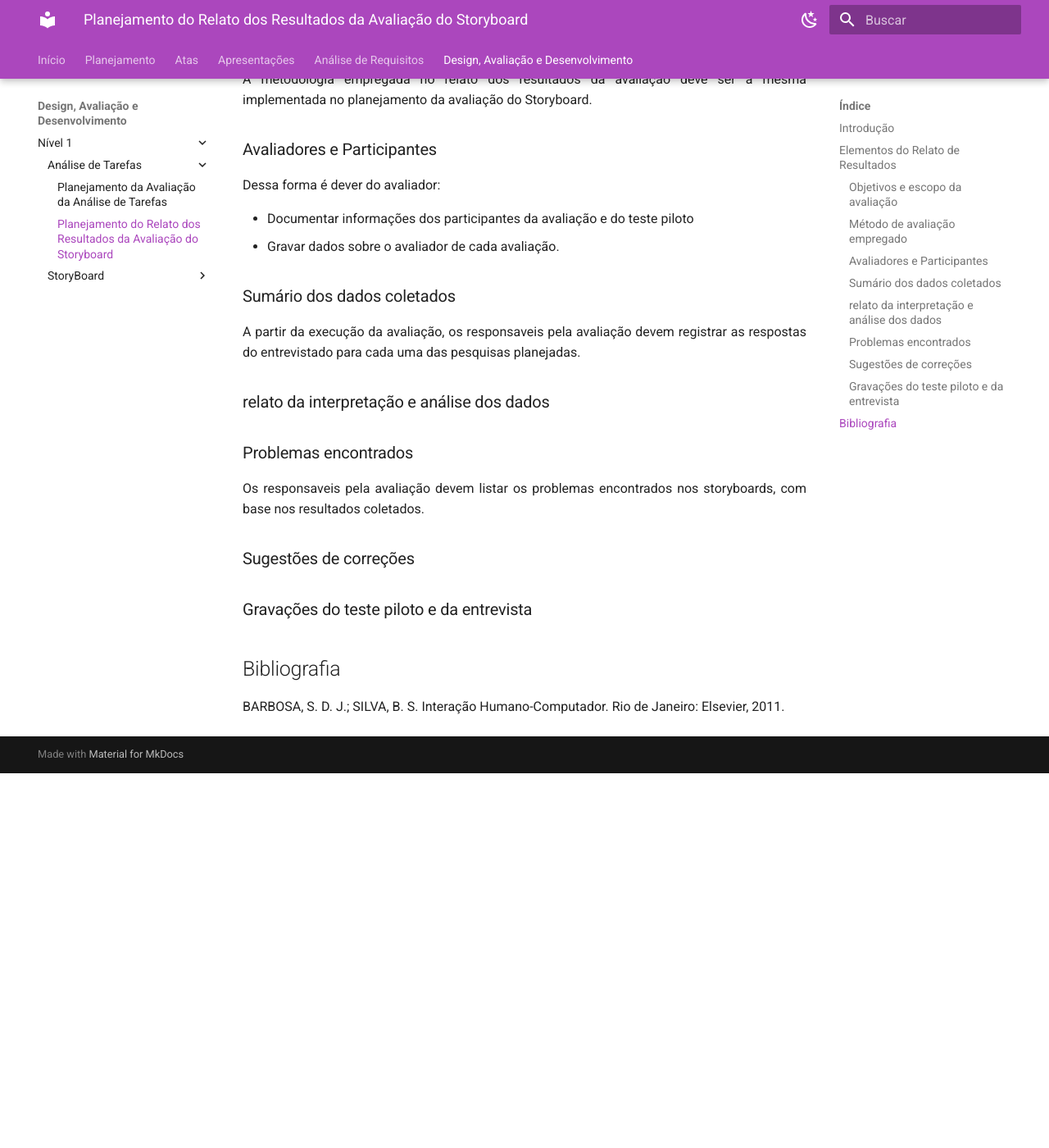
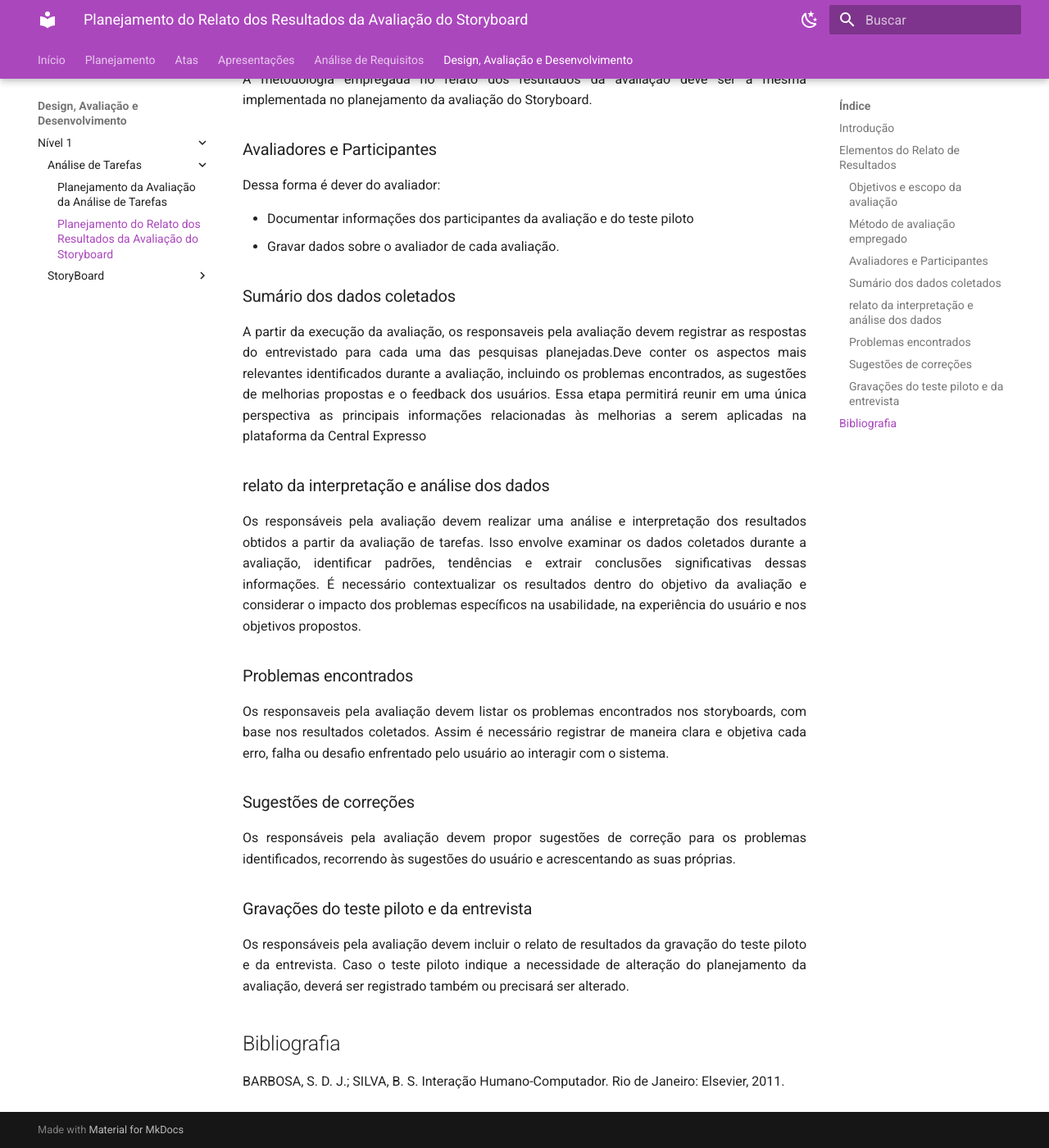
Before and after one commit to Interacao-Humano-Computador/2024.1-Grupo08, an MkDocs documentation site: the page built from docs/design_avaliacao/nivel_1/analise_tarefas/planejamento_resultados.md, in a window 1280 px wide and 1400 px high, scrolled down 778 px. Shown: the whole window at 82% size. Built offline with MkDocs 1.6.1 and Material for MkDocs 9.7.7, drawn with Linux system fonts in a browser that asks for light colours; before the commit the page ends 1721 px from its top, so only the background shows below that.

Commit message:
Planejamento dos relatos

```diff
--- a/docs/design_avaliacao/nivel_1/analise_tarefas/planejamento_resultados.md
+++ b/docs/design_avaliacao/nivel_1/analise_tarefas/planejamento_resultados.md
@@ -5,7 +5,6 @@ Este documento apresenta um planejamento para a elaboração de um relatório qu
 ## Elementos do Relato de Resultados
 
 A partir da execução da avaliação, os responsaveis pela avaliação devem relatar os resultados levando em consideração os itens a baixo.
-
 
 
 ### Objetivos e escopo da avaliação
@@ -27,21 +26,23 @@ Dessa forma é dever do avaliador:
 
 ### Sumário dos dados coletados
 
-A partir da execução da avaliação, os responsaveis pela avaliação devem registrar as respostas do entrevistado para cada uma das pesquisas planejadas.
+A partir da execução da avaliação, os responsaveis pela avaliação devem registrar as respostas do entrevistado para cada uma das pesquisas planejadas.Deve conter os aspectos mais relevantes identificados durante a avaliação, incluindo os problemas encontrados, as sugestões de melhorias propostas e o feedback dos usuários. Essa etapa permitirá reunir em uma única perspectiva as principais informações relacionadas às melhorias a serem aplicadas na plataforma da Central Expresso
 
 ### relato da interpretação e análise dos dados
 
-
+Os responsáveis pela avaliação devem realizar uma análise e interpretação dos resultados obtidos a partir da avaliação de tarefas. Isso envolve examinar os dados coletados durante a avaliação, identificar padrões, tendências e extrair conclusões significativas dessas informações. É necessário contextualizar os resultados dentro do objetivo da avaliação e considerar o impacto dos problemas específicos na usabilidade, na experiência do usuário e nos objetivos propostos.
 
 ### Problemas encontrados
 
-Os responsaveis pela avaliação devem listar os problemas encontrados nos storyboards, com base nos resultados coletados.
+Os responsaveis pela avaliação devem listar os problemas encontrados nos storyboards, com base nos resultados coletados. Assim é necessário registrar de maneira clara e objetiva cada  erro, falha ou desafio enfrentado pelo usuário ao interagir com o sistema.
 
 ### Sugestões de correções
 
-
+Os responsáveis pela avaliação devem  propor sugestões de correção para os problemas identificados, recorrendo às sugestões do usuário e acrescentando as suas próprias.
 
 ### Gravações do teste piloto e da entrevista
+
+Os responsáveis pela avaliação devem incluir o relato de resultados da gravação do teste piloto e da entrevista. Caso o teste piloto indique a necessidade de alteração do planejamento da avaliação, deverá ser registrado também ou precisará ser alterado.
 
 ## Bibliografia
 
```
